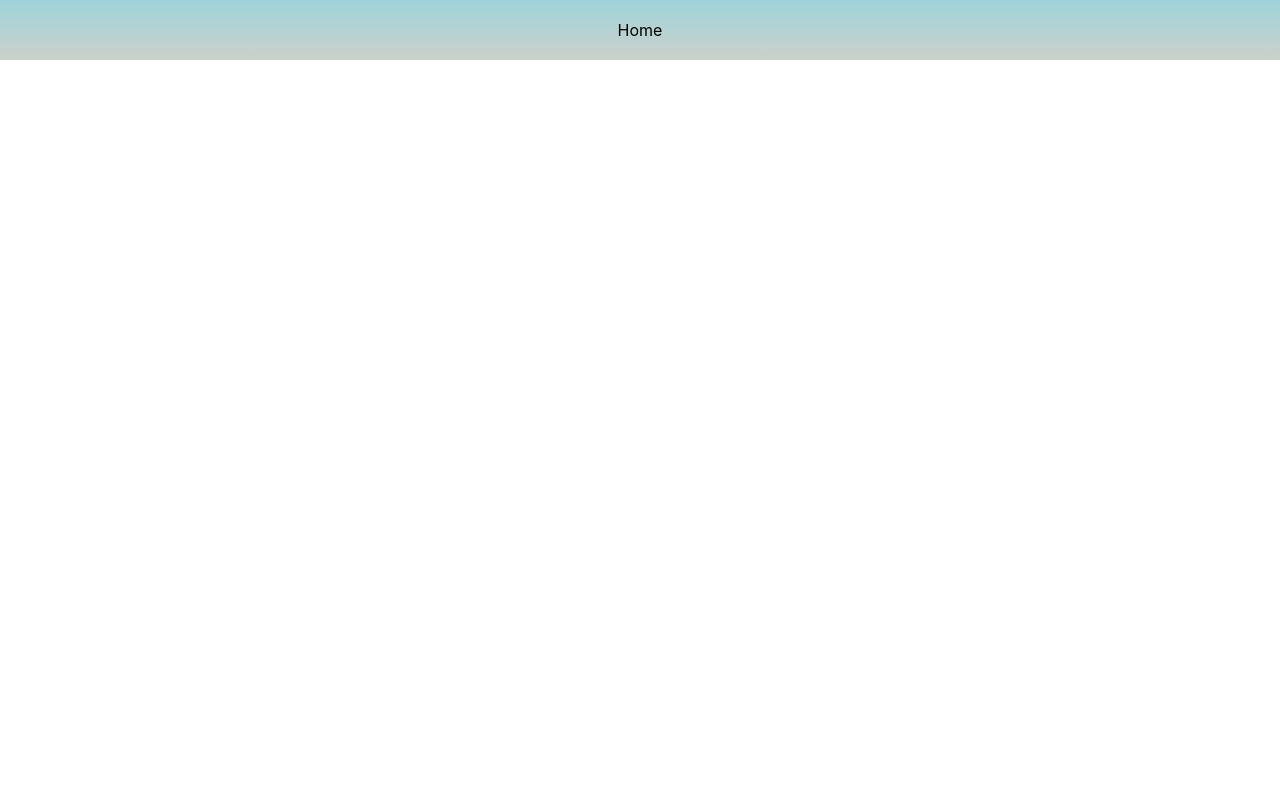
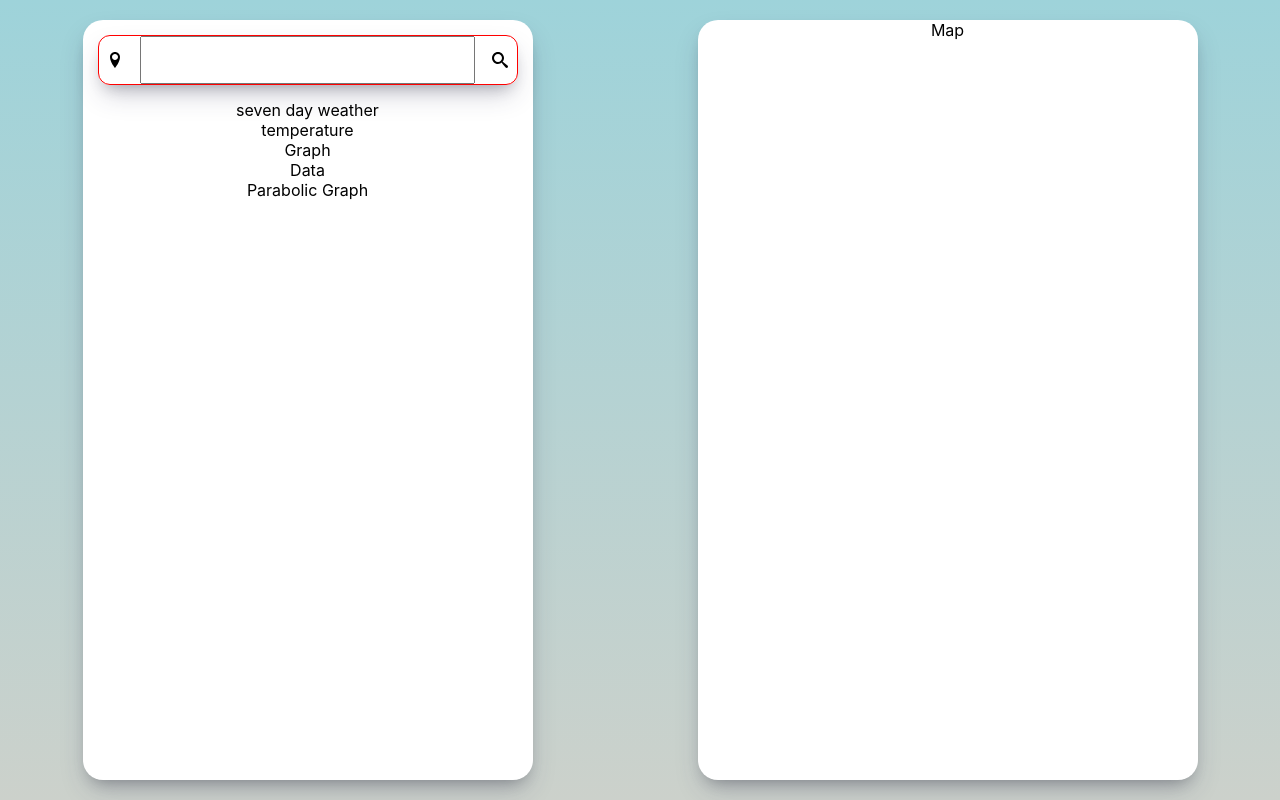
Before and after one commit to Mukesh16407/weatherAndLocation-app, a React (Create React App) app: page / in a window 1280 px wide. Built offline with nearby package versions, Linux system fonts and the light colour scheme.

Commit message:
styled-part

```diff
--- a/src/App.css
+++ b/src/App.css
@@ -6,9 +6,10 @@
 
 .App {
   text-align: center;
- display: flex;
+  display: flex;
  justify-content: space-around;
   padding-top: 20px;
   padding-bottom: 20px;
+  height: 100vh;
   background-image:-webkit-linear-gradient(rgb(158,211,218),rgb(204,209,203));
 }
--- a/src/App.js
+++ b/src/App.js
@@ -1,6 +1,5 @@
-
-
 import './App.css'
+import { Map } from './Components/Map';
 import {Home} from './Pages/Home'
 
 
@@ -10,7 +9,7 @@ function App() {
   return (
     <div className="App">
       <Home/>
-
+     <Map/>
     </div>
   );
 }
--- /dev/null
+++ b/src/Components/Map.jsx
@@ -0,0 +1,18 @@
+import React from 'react'
+import styled from 'styled-components'
+
+export const Map = () => {
+
+    const Container = styled.div`
+
+        min-width: 500px;
+        min-height: 600px;
+        background-color: white;
+        border-radius: 20px;
+        box-shadow: rgba(50, 50, 93, 0.25) 0px 13px 27px -5px, rgba(0, 0, 0, 0.3) 0px 8px 16px -8px;
+
+    `
+  return (
+    <Container>Map</Container>
+  )
+}
--- a/src/Pages/Home.jsx
+++ b/src/Pages/Home.jsx
@@ -1,7 +1,64 @@
 import React from 'react'
+import styled from 'styled-components';
+import { ImLocation, ImSearch } from "react-icons/im";
 
 export const Home = () => {
+
+  const Container = styled.div`
+
+  min-width: 450px;
+  min-height: 600px;
+  background-color: white;
+  border-radius: 20px;
+  box-shadow: rgba(50, 50, 93, 0.25) 0px 13px 27px -5px, rgba(0, 0, 0, 0.3) 0px 8px 16px -8px;
+
+`
+const Wrapper = styled.div``;
+
+const StyleContainer = styled.div`
+ border: 1px solid red;
+ margin: 15px;
+ height: 50px;
+ display: flex;
+ justify-content: space-around;
+ align-items: center;
+ border-radius: 12px;
+ box-shadow: rgba(50, 50, 93, 0.25) 0px 13px 27px -5px, rgba(0, 0, 0, 0.3) 0px 8px 16px -8px;
+`
+const Input = styled.input`
+width: 80%;
+height: 98%;
+`
+const Box = styled.div``
+
+const TemperatureBox = styled.div``;
+const LinearGraph = styled.div``;
+const ExtraData = styled.div``;
+const ParaBolicGraph = styled.div``
   return (
-    <div>Home</div>
+    <Container>
+      <StyleContainer>
+      <ImLocation />
+      <Input/>
+      <ImSearch/>
+      </StyleContainer>
+      <Box>
+        seven day weather
+      </Box>
+      <Wrapper>
+        <TemperatureBox>
+          temperature
+        </TemperatureBox>
+        <LinearGraph>
+          Graph
+        </LinearGraph>
+        <ExtraData>
+          Data
+        </ExtraData>
+        <ParaBolicGraph>
+          Parabolic Graph
+        </ParaBolicGraph>
+      </Wrapper>
+    </Container>
   )
 }
--- a/src/index.css
+++ b/src/index.css
@@ -5,6 +5,7 @@ body {
     sans-serif;
   -webkit-font-smoothing: antialiased;
   -moz-osx-font-smoothing: grayscale;
+
 }
 
 code {
```
